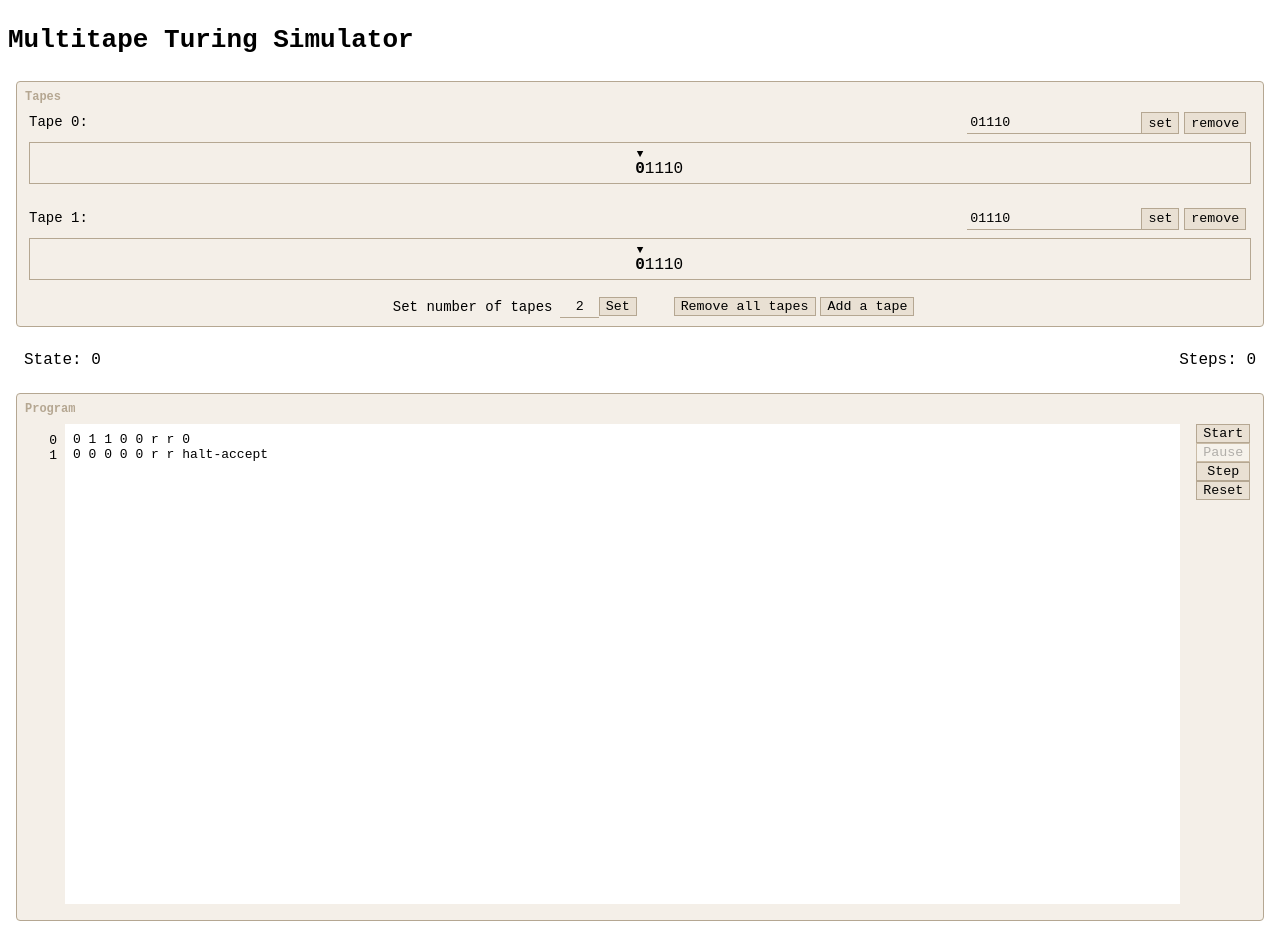
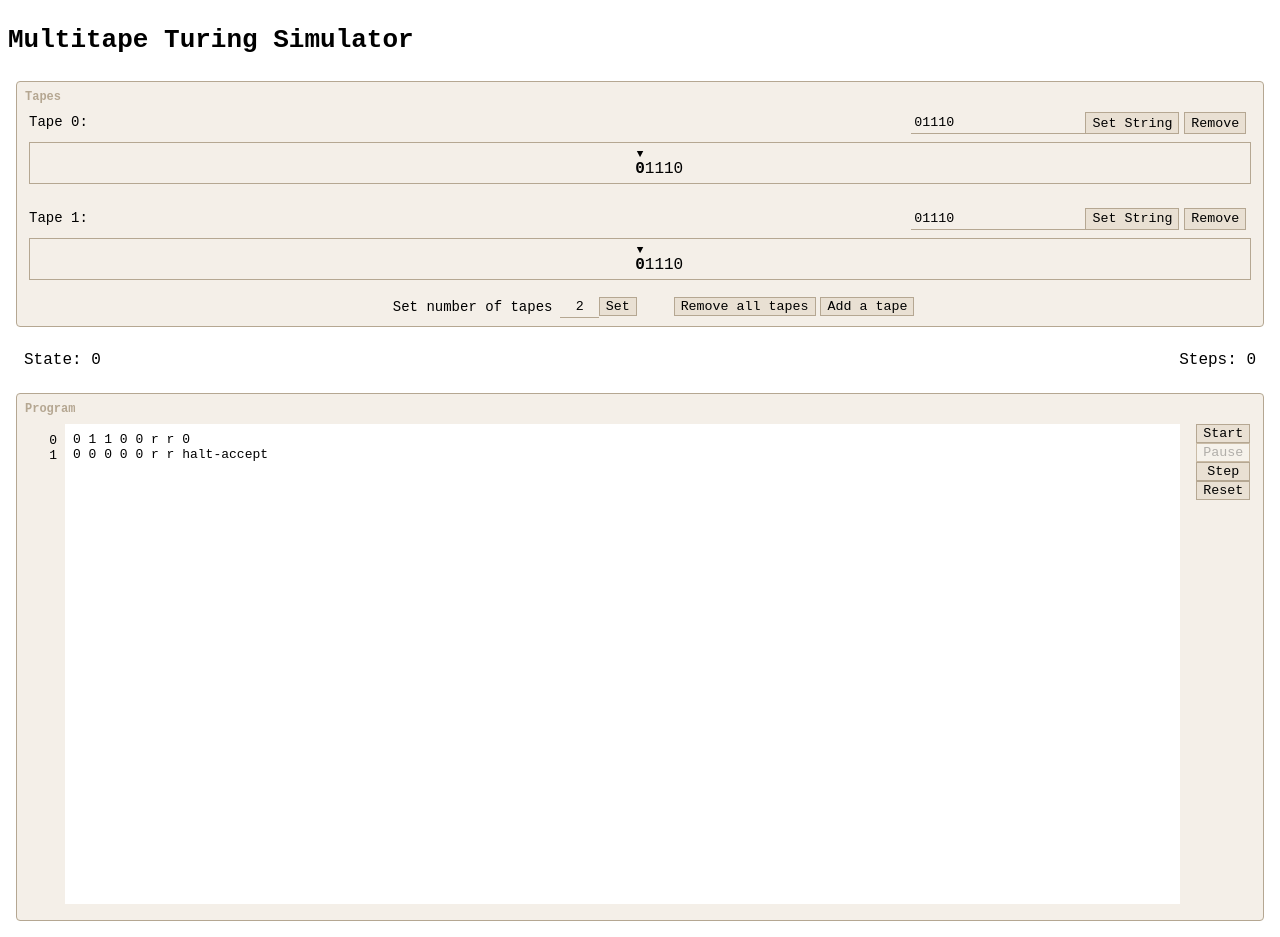
Before and after one commit to gabriellebzhu/multitape-turing-machine-simulator, a React app: page / in a window 1280 px wide. Built offline with nearby package versions, Linux system fonts and the light colour scheme.

Commit message:
Refactor function for clarity and rename method for style

```diff
--- a/src/components/hooks/use-program-hooks.ts
+++ b/src/components/hooks/use-program-hooks.ts
@@ -81,7 +81,7 @@ const usePrograms = (props: Props) => {
           return;
         }
         setIsStepping(true);
-        newTM?.iterate(tapes, machineState);
+        newTM?.Iterate(tapes, machineState);
         setIsStepping(false);
         return;
       }
@@ -93,7 +93,7 @@ const usePrograms = (props: Props) => {
         return;
       }
       setIsStepping(true);
-      tm?.iterate(tapes, machineState);
+      tm?.Iterate(tapes, machineState);
       setIsStepping(false);
     },
     [setIsRunning, tm, tapes, machineState]
--- a/src/components/hooks/use-tape-hooks.ts
+++ b/src/components/hooks/use-tape-hooks.ts
@@ -31,7 +31,7 @@ const useTapes = () => {
 
   const resetTapes = React.useCallback(() => {
     tapes.forEach((t) => {
-      t.reset();
+      t.Reset();
     });
   }, [tapes]);
 
--- a/src/components/machine/index.tsx
+++ b/src/components/machine/index.tsx
@@ -42,7 +42,7 @@ const Simulator: React.FC = () => {
     if (isStopState(machineState)) setIsRunning(false);
 
     if (isRunning) {
-      const interval = setInterval(tm.iterate, 1000, tapes, machineState);
+      const interval = setInterval(tm.Iterate, 1000, tapes, machineState);
       setIntervalID(interval);
       return () => clearInterval(interval);
     }
--- a/src/components/machine/program/move.ts
+++ b/src/components/machine/program/move.ts
@@ -1,5 +1,10 @@
 import { DIRECTION } from "../tape/constants";
 import { LineAndNumber, TMError, SingleTapeMove, Move } from "./constants";
+
+interface ParsedDirection {
+  error: boolean;
+  dir: DIRECTION | null;
+}
 
 const validateLineLength = (l: LineAndNumber, expctedArgs: number): TMError => {
   const i = l.lineNo;
@@ -9,17 +14,13 @@ const validateLineLength = (l: LineAndNumber, expctedArgs: number): TMError => {
   return { lineNo: i, errMsg: `Expected ${expctedArgs} args` };
 };
 
-export const moveInitializer = (props: { tapeNum: number }) => {
-  const { tapeNum } = props;
-  const argNum = tapeNum * 3 + 2;
-  const errors: Array<TMError> = [];
-
-  const parseDirection = (
-    directionString: string
-  ): {
-    error: boolean;
-    dir: DIRECTION | null;
-  } => {
+/**
+ * Parses and normalizes the move direction in an instruction.
+ * @param directionString The string expected to contain the direction
+ * @returns a `ParsedDirection` with whether any errors occur in the
+ *          formatting of the direction string.
+ */
+const parseDirection = (directionString: string): ParsedDirection => {
   if (directionString.toLowerCase() === "r" || directionString === ">") {
     return { error: false, dir: DIRECTION.RIGHT };
   }
@@ -33,6 +34,18 @@ export const moveInitializer = (props: { tapeNum: number }) => {
   return { error: true, dir: null };
 };
 
+
+/**
+ * Sets up and returns a function that parses a program string into an
+ * array of moves, the program string with all comments removed (as an array)
+ * of lines, and any errors that have occured while parsing the string.
+ * @param tapeNum number of tapes expected.
+ * @returns the `parseMoves` function
+ */
+export const moveInitializer = (tapeNum: number) => {
+  const argNum = tapeNum * 3 + 2;
+  const errors: Array<TMError> = [];
+
   const extractMovesFromLine = (l: LineAndNumber): Move => {
     const tapeMoves: Array<SingleTapeMove> = [];
 
@@ -43,6 +56,7 @@ export const moveInitializer = (props: { tapeNum: number }) => {
           lineNo: l.lineNo,
           errMsg: `Invalid direction for tape ${i}`,
         });
+
         return {
           lineNo: l.lineNo,
           startState: "",
--- a/src/components/machine/program/tm.ts
+++ b/src/components/machine/program/tm.ts
@@ -22,44 +22,46 @@ export default class TM {
     this.setSteps = setSteps;
     this.step = 0;
     this.errors = [];
+
     if (tapeNum == 0) {
       this.errors.push({ lineNo: -1, errMsg: "No tapes" });
-    } else {
-      const { parseMoves } = moveInitializer({ tapeNum });
-      const res = parseMoves(programString);
-      this.lines = res.commentlessLines;
-      this.moves = res.moves;
-      this.errors.push(...res.errors);
+      return;
     }
+
+    const { parseMoves } = moveInitializer(tapeNum);
+    const res = parseMoves(programString);
+    this.lines = res.commentlessLines;
+    this.moves = res.moves;
+    this.errors.push(...res.errors);
   }
 
-  findMove(state: string, tapeVals: Array<string>) {
-    return this.moves.find((m) => {
-      if (m.startState != state) return false;
-      const matches = m.tapeMoves.filter(
+  FindMove(state: string, tapeVals: Array<string>) {
+    const moveMatcher = (move: Move) => {
+      if (move.startState != state) return false;
+      const matches = move.tapeMoves.filter(
         (tapeMove, i) => tapeVals[i] != tapeMove.read
       );
       return matches.length == 0;
-    });
+    };
+    return this.moves.find(moveMatcher);
   }
 
-  isMatch = (m: Move, tapes: Array<Tape>, state: string) => {
+  IsMatch = (m: Move, tapes: Array<Tape>, state: string) => {
     if (m.startState != state) return false;
-
     const matches = m.tapeMoves.filter(
-      (tapeMove, i) => tapes[i].read() != tapeMove.read
+      (tapeMove, i) => tapes[i].Read() != tapeMove.read
     );
     return matches.length == 0;
   };
 
-  iterate = (tapes: Array<Tape>, state: string): string => {
-    const matchedMove = this.moves.find((m) => this.isMatch(m, tapes, state));
+  Iterate = (tapes: Array<Tape>, state: string): string => {
+    const matchedMove = this.moves.find((m) => this.IsMatch(m, tapes, state));
 
     if (matchedMove == null) {
       this.errors.push({
         lineNo: -1,
         errMsg: `No instruction found for state: ${state} ${tapes
-          .map((t, i) => `${i}: ${t.read()}`)
+          .map((t, i) => `${i}: ${t.Read()}`)
           .join(", ")}`,
       });
       this.setState("halt");
@@ -67,8 +69,8 @@ export default class TM {
     }
 
     tapes.forEach((t, i) => {
-      t.write(matchedMove.tapeMoves[i].write);
-      t.move(matchedMove.tapeMoves[i].dir);
+      t.Write(matchedMove.tapeMoves[i].write);
+      t.Move(matchedMove.tapeMoves[i].dir);
     });
 
     this.setSteps((x) => x + 1);
--- a/src/components/machine/tape/constants.ts
+++ b/src/components/machine/tape/constants.ts
@@ -3,6 +3,7 @@ export const BLANK_INPUT = "_";
 export const ANY = "*";
 export const NBSP = "\u0020";
 export const DEFAULT_TAPE_VAL = "01110";
+export const HEAD_MARKER = "\u25BC"
 
 export enum DIRECTION {
   STAY,
--- a/src/components/machine/tape/tape-displayer.tsx
+++ b/src/components/machine/tape/tape-displayer.tsx
@@ -1,6 +1,6 @@
 import * as React from "react";
 import { Tape } from "./tape";
-import { DEFAULT_TAPE_VAL } from "./constants";
+import { HEAD_MARKER, DEFAULT_TAPE_VAL } from "./constants";
 
 interface TapeDisplayerProps {
   tape: Tape;
@@ -23,7 +23,7 @@ export const TapeDisplayer = (props: TapeDisplayerProps) => {
     [tape, setTapeText, isDisabled]
   );
 
-  const x = React.useCallback(() => {
+  const handleSetTapeString = React.useCallback(() => {
     if (isDisabled) return;
     if (tapeText.includes("*")) return;
     if (tapeText.includes(";")) return;
@@ -36,7 +36,7 @@ export const TapeDisplayer = (props: TapeDisplayerProps) => {
   }, [isDisabled, handleRemoveTape, index]);
 
   const [firstHalf, head, secondHalf] = React.useMemo(
-    () => tape.getSegmentedVal(),
+    () => tape.GetSegmentedVal(),
     [tape, tape.pos, tape.tapeVal.length, tape.originalTape]
   );
 
@@ -46,7 +46,7 @@ export const TapeDisplayer = (props: TapeDisplayerProps) => {
 
   React.useEffect(() => {
     if (shouldSet) {
-      tape.setVal(tapeText);
+      tape.SetVal(tapeText);
       handleReset();
       setShouldSet(false);
     }
@@ -62,18 +62,18 @@ export const TapeDisplayer = (props: TapeDisplayerProps) => {
             disabled={isDisabled}
             value={tapeText}
           />
-          <button disabled={isDisabled} onClick={x}>
-            set
+          <button disabled={isDisabled} onClick={handleSetTapeString}>
+            Set String
           </button>
           <button disabled={isDisabled} onClick={handleRemoveTapeBtn}>
-            remove
+            Remove
           </button>
           <div className="remove-tape"></div>
         </div>
       </div>
       <div className="tape-display__visualizer">
         <div className="tape-display__visualizer__grid">
-          <div className="tape-display__visualizer__marker">{"\u25BC"}</div>
+          <div className="tape-display__visualizer__marker">{HEAD_MARKER}</div>
           <div className="tape-display__visualizer__first">{firstHalf}</div>
           <div className="tape-display__visualizer__head">{head}</div>
           <div className="tape-display__visualizer__second">{secondHalf}</div>
--- a/src/components/machine/tape/tape.ts
+++ b/src/components/machine/tape/tape.ts
@@ -13,25 +13,25 @@ export class Tape {
     this.tapeName = tapeName;
   }
 
-  reset() {
+  Reset() {
     this.tapeVal = this.originalTape.split("");
     this.pos = 0;
   }
 
-  move(dir: DIRECTION): void {
+  Move(dir: DIRECTION): void {
     switch (dir) {
       case DIRECTION.STAY:
         break;
       case DIRECTION.LEFT:
-        this.move_left();
+        this.MoveLeft();
         break;
       case DIRECTION.RIGHT:
-        this.move_right();
+        this.MoveRight();
         break;
     }
   }
 
-  move_left(): void {
+  MoveLeft(): void {
     this.pos -= 1;
     if (this.pos < 0) {
       this.pos = 0;
@@ -39,31 +39,33 @@ export class Tape {
     }
   }
 
-  move_right(): void {
+  MoveRight(): void {
     this.pos += 1;
     if (this.pos >= this.tapeVal.length) {
       this.tapeVal.push(BLANK);
     }
   }
 
-  read(): string {
+  Read(): string {
     if (this.tapeVal[this.pos] === BLANK) return BLANK_INPUT;
     return this.tapeVal[this.pos];
   }
 
-  write(symbol: string): void {
+  Write(symbol: string): void {
     if (symbol == ANY) return;
     if (symbol === BLANK_INPUT) symbol = BLANK;
 
     this.tapeVal[this.pos] = symbol;
   }
 
-  setVal(inputString: string) {
+  SetVal(inputString: string) {
     this.originalTape = inputString;
     this.tapeVal = inputString.split("");
   }
 
-  getSegmentedVal() {
+  // Split the tape into three sections: the segment before the current head loc,
+  // the current loc of the head, and the segment after the current head loc.
+  GetSegmentedVal() {
     const first = this.tapeVal.slice(0, this.pos);
     const second = this.tapeVal.slice(this.pos + 1);
 
```
Lines whose indentation alone changed are shown as unchanged.
